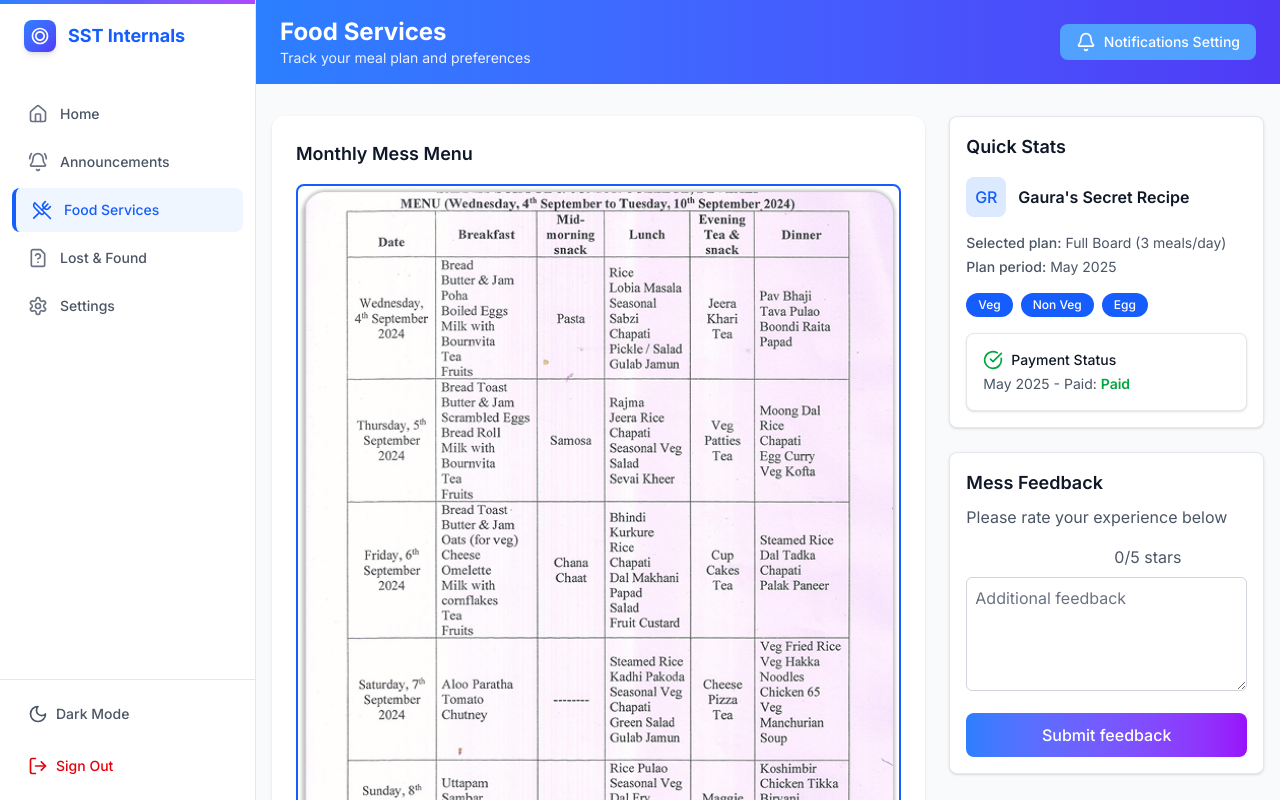
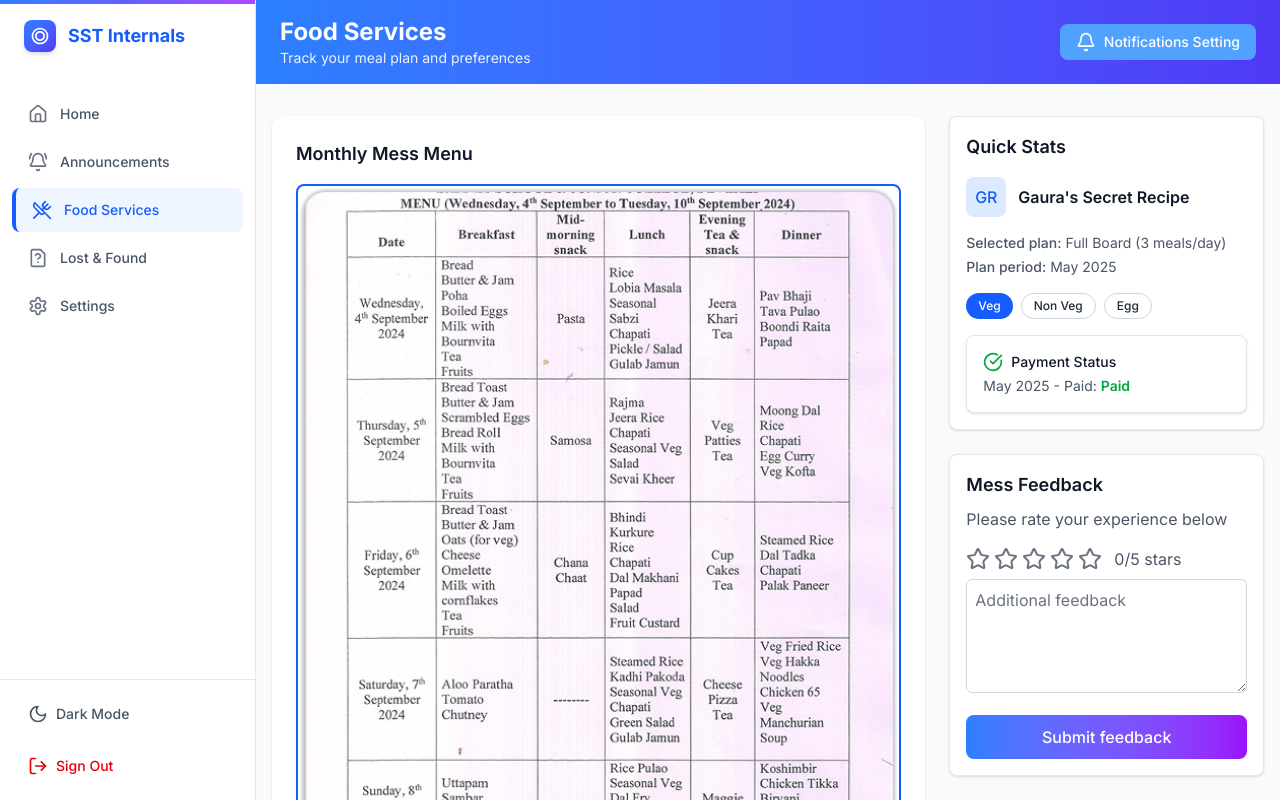
Before and after one commit to Scaler-Innovation-Labs/Scaler-Internal-Tools-Frontend, a Next.js app: page /food-services in a window 1280 px wide. Built offline with nearby package versions, Linux system fonts and the light colour scheme.

Commit message:
Some fixes

```diff
--- a/src/components/dashboard/food-services/MessFeedback.tsx
+++ b/src/components/dashboard/food-services/MessFeedback.tsx
@@ -28,8 +28,8 @@ export function MessFeedback() {
             <Star
               key={star}
               fill={isFilled ? 'currentColor' : 'none'}
-              stroke={isFilled ? 'none' : undefined}
-              className={`w-6 h-6 cursor-pointer ${isFilled ? 'text-yellow-400' : isDark ? 'text-gray-600' : 'text-gray-300'}`}
+              stroke={isFilled ? 'none' : 'currentColor'}
+              className={`w-6 h-6 cursor-pointer ${isFilled ? 'text-yellow-400' : isDark ? 'text-white' : 'text-gray-500'}`}
               onClick={() => setRating(star)}
               onMouseEnter={() => setHoverRating(star)}
               onMouseLeave={() => setHoverRating(0)}
--- a/src/components/dashboard/food-services/QuickStats.tsx
+++ b/src/components/dashboard/food-services/QuickStats.tsx
@@ -3,6 +3,7 @@
 import { useTheme } from "next-themes";
 import type { UserPlanSelection } from "@/lib/types/food-services.d";
 import { CheckCircle } from "lucide-react";
+import { useState } from 'react';
 
 interface QuickStatsProps {
   data: UserPlanSelection;
@@ -11,6 +12,9 @@ interface QuickStatsProps {
 export function QuickStats({ data }: QuickStatsProps) {
   const { theme } = useTheme();
   const isDark = theme === "dark";
+
+  // Single-selection state for meal type
+  const [selectedType, setSelectedType] = useState<string>(data.mealTypes[0] || '');
 
   // Compute initials from vendorName (first and last word)
   const words = data.vendorName.split(' ');
@@ -37,14 +41,23 @@ export function QuickStats({ data }: QuickStatsProps) {
           </div>
         </div>
         <div className="flex flex-wrap gap-2">
-          {data.mealTypes.map(type => (
-            <span
-              key={type}
-              className={`px-3 py-1 rounded-full text-xs font-medium ${isDark ? 'bg-blue-500 text-white' : 'bg-blue-600 text-white'}`}
-            >
-              {type}
-            </span>
-          ))}
+          {data.mealTypes.map(type => {
+            const isSelected = type === selectedType;
+            return (
+              <button
+                key={type}
+                onClick={() => setSelectedType(type)}
+                className={`px-3 py-1 rounded-full text-xs font-medium focus:outline-none cursor-pointer transition-colors
+                  ${isSelected
+                    ? (isDark ? 'bg-blue-500 text-white' : 'bg-blue-600 text-white')
+                    : (isDark ? 'border border-gray-600 text-gray-300' : 'border border-gray-300 text-gray-800')
+                  }
+                `}
+              >
+                {type}
+              </button>
+            );
+          })}
         </div>
         <div className={`mt-4 p-4 rounded-lg border shadow-sm ${isDark ? 'bg-gray-800 border-gray-700' : 'bg-white border-gray-200'}`}>
           <div className="flex items-center gap-2">
```
